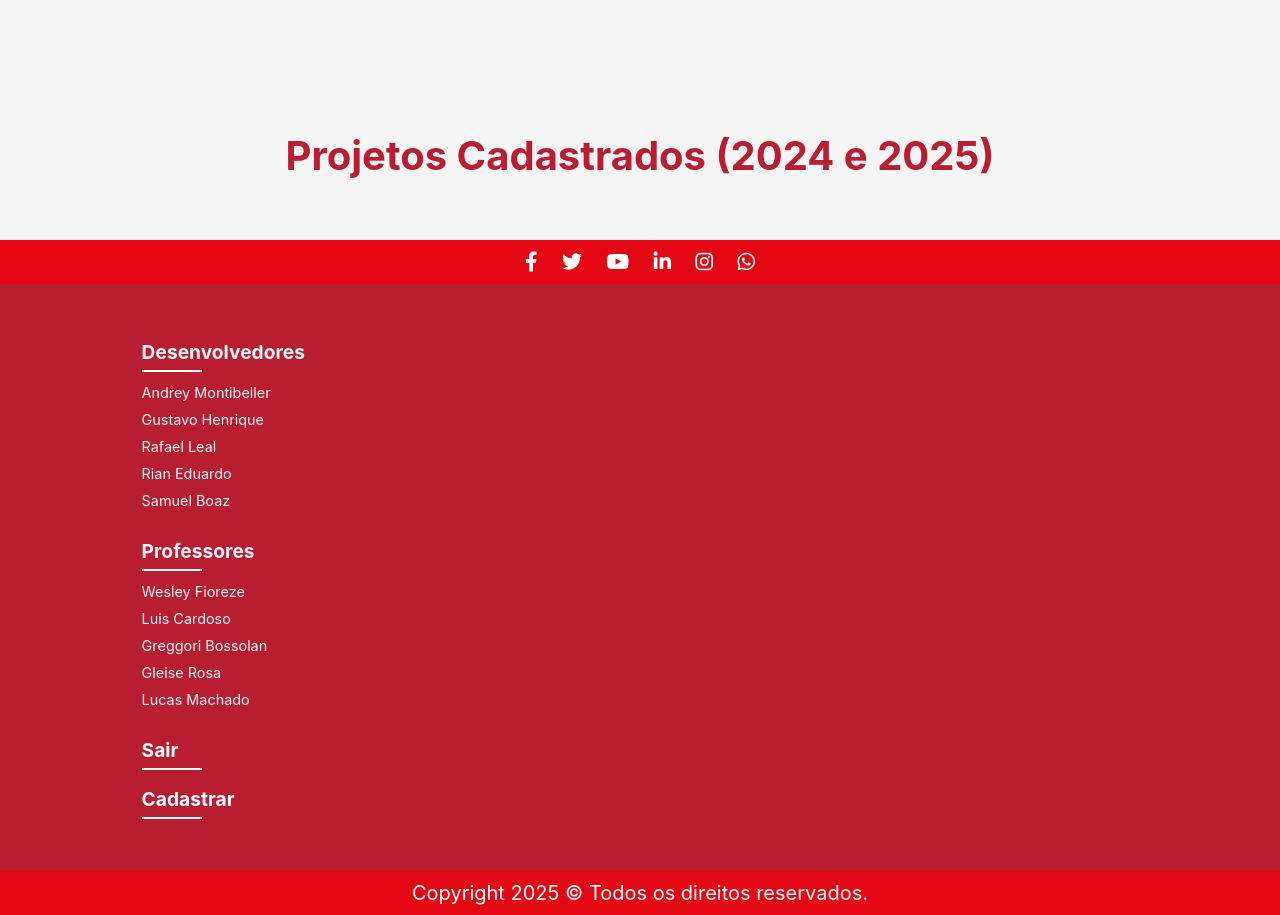
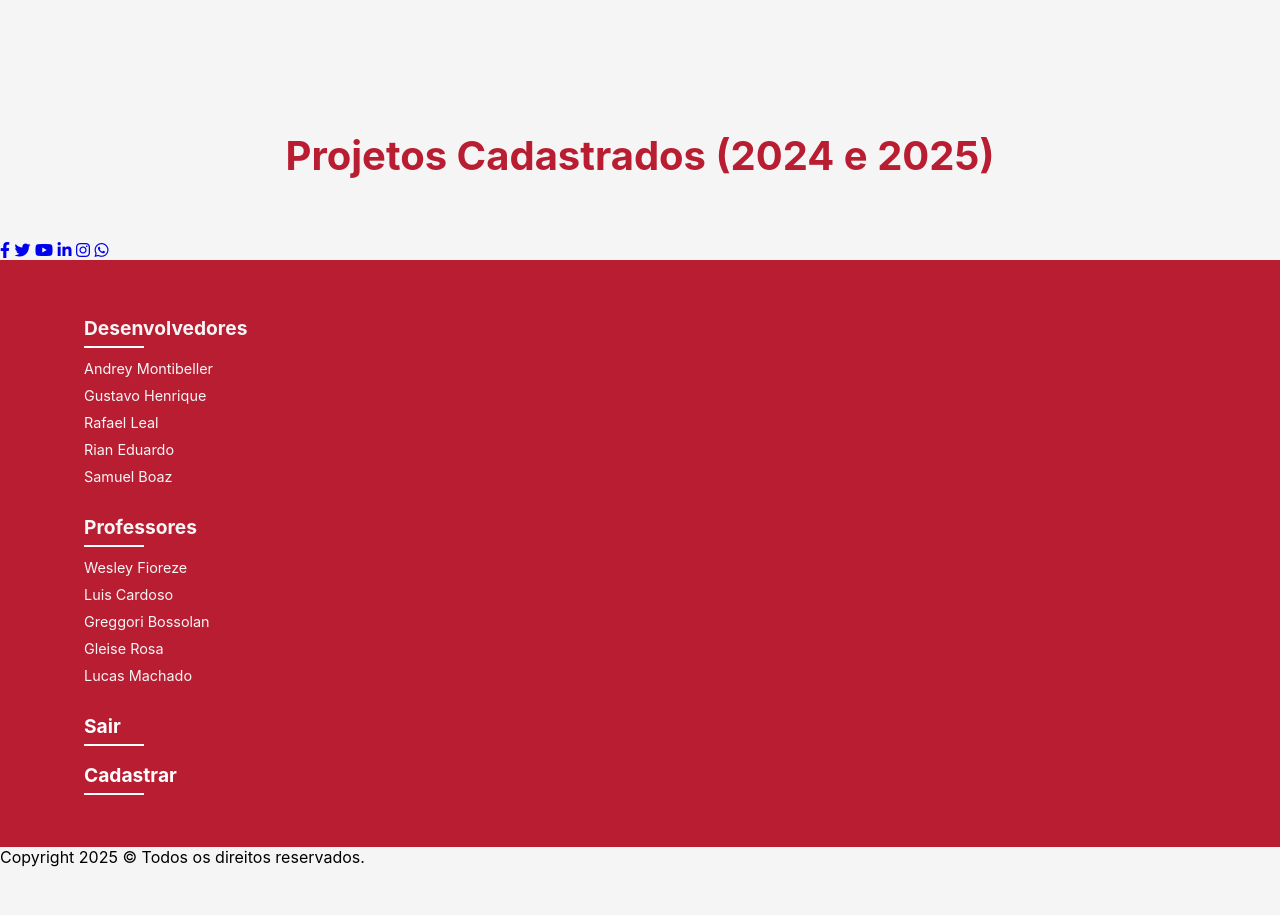
Before and after one commit to RafaelLeal0/senai_technews, a PHP site: page /adm.php in a window 1280 px wide. Shown: the part 1188-2103 px from the top of the page. After the commit the page ends 2055 px from the top, so only its background shows below. Run offline with PHP 8.4, Linux system fonts and the light colour scheme; the visitor is signed in with stand-in values (Sample User, id 1); data that the repository does not hold is empty; some libraries are stand-ins or nearby versions.

Commit message:
query-adm

```diff
--- a/css/adm.css
+++ b/css/adm.css
@@ -291,32 +291,6 @@ body {
   transform: scale(1.1);
 }
 
-.social-bar {
-  background-color: #E30613;
-  text-align: center;
-  padding: 10px 0;
-}
-
-.social-bar a {
-  display: inline-block;
-  color: white;
-  font-size: 20px;
-  margin: 0 10px;
-  transition: 0.3s;
-}
-
-.social-bar a:hover {
-  color: #f1f1f1;
-}
-
-.container {
-  display: flex;
-  align-items: center;
-  width: 90%;
-  max-width: 1200px;
-  margin: auto;
-}
-
 /* ===== Responsividade ===== */
 @media (max-width: 992px) {
   .admin-actions {
```
